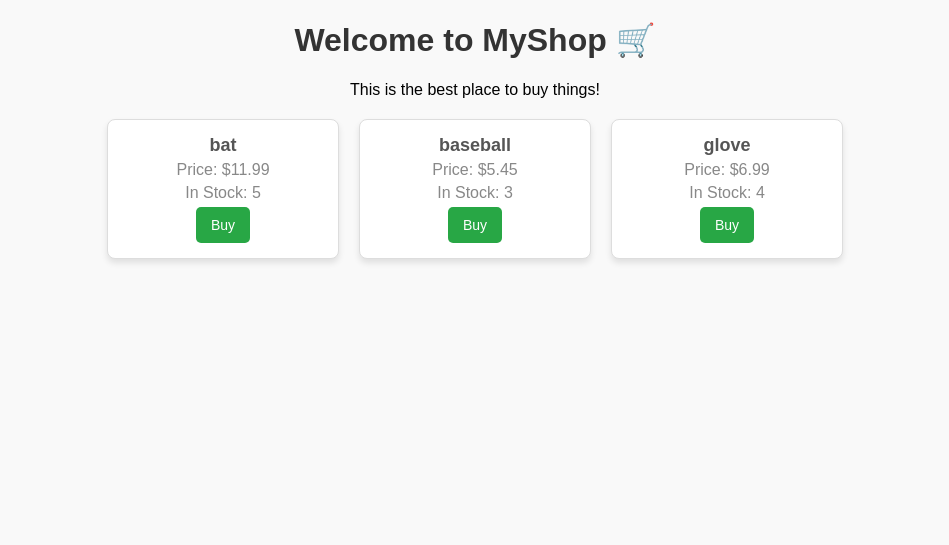
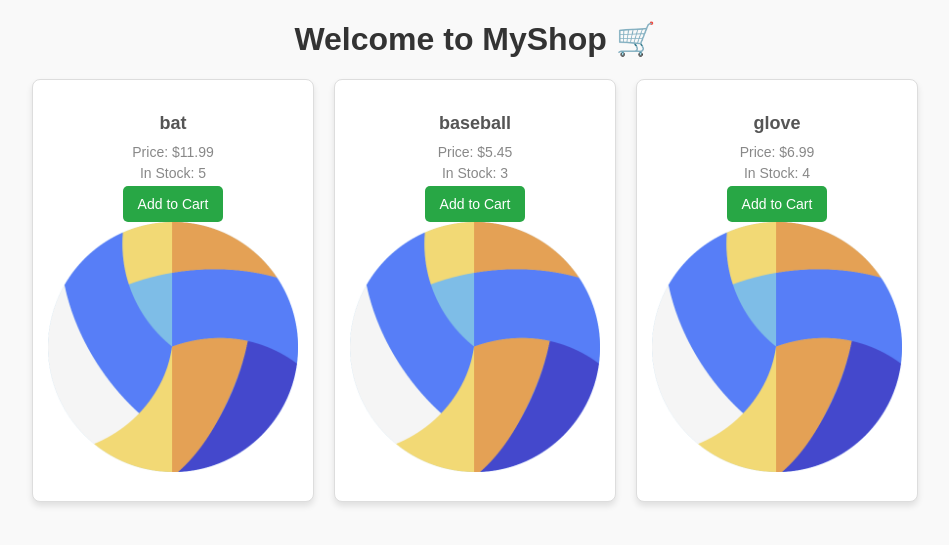
Before and after one commit to noahtorious91/sports_fanatic, a Django app: page / in a window 1280 px wide. Shown: the top 545 px of the page, without its empty margins (165-1114 px from the left). Run offline with Django 5.2, Linux system fonts and the light colour scheme; data comes from the database, SQL or seed files in the repository; both versions use the stored data as it was after the commit.

Commit message:
got product images mvp up

```diff
--- a/myproject/myproject/settings.py
+++ b/myproject/myproject/settings.py
@@ -121,3 +121,7 @@ STATIC_URL = 'static/'
 # https://docs.djangoproject.com/en/5.2/ref/settings/#default-auto-field
 
 DEFAULT_AUTO_FIELD = 'django.db.models.BigAutoField'
+
+# Media files settings
+MEDIA_URL = '/media/'
+MEDIA_ROOT = BASE_DIR / 'media'
--- a/myproject/store/models.py
+++ b/myproject/store/models.py
@@ -12,6 +12,8 @@ class Product(models.Model):
     name = models.CharField(max_length=255)
     price = models.DecimalField(max_digits=10, decimal_places=2)
     stock = models.PositiveIntegerField(default=10)
+    image = models.ImageField(upload_to='products/', blank=True, null=True)
+    description = models.TextField(blank=True)
 
     def __str__(self):
         return self.name
--- /dev/null
+++ b/myproject/store/static/store/home.css
@@ -0,0 +1,55 @@
+body {
+    font-family: Arial, sans-serif;
+    margin: 0;
+    padding: 0;
+    background-color: #f9f9f9;
+}
+h1 {
+    text-align: center;
+    color: #333;
+    margin-top: 20px;
+}
+.products {
+    display: flex;
+    flex-wrap: wrap;
+    justify-content: center;
+    gap: 20px;
+    margin: 20px;
+}
+.product {
+    background: #fff;
+    border: 1px solid #ddd;
+    border-radius: 8px;
+    box-shadow: 0 4px 6px rgba(0, 0, 0, 0.1);
+    padding: 15px;
+    width: 250px;
+    text-align: center;
+}
+.product img {
+    max-width: 100%;
+    height: auto;
+    border-radius: 8px;
+    margin-bottom: 10px;
+}
+.product h3 {
+    font-size: 18px;
+    color: #555;
+    margin-bottom: 10px;
+}
+.product p {
+    font-size: 14px;
+    color: #888;
+    margin: 5px 0;
+}
+.product button {
+    background-color: #28a745;
+    color: white;
+    border: none;
+    border-radius: 5px;
+    padding: 10px 15px;
+    cursor: pointer;
+    font-size: 14px;
+}
+.product button:hover {
+    background-color: #218838;
+}
--- a/myproject/store/templates/store/home.html
+++ b/myproject/store/templates/store/home.html
@@ -1,61 +1,13 @@
+{% load static %}
 <!DOCTYPE html>
 <html lang="en">
 <head>
     <meta charset="UTF-8">
     <title>Home - MyShop</title>
-    <style>
-        body {
-            font-family: Arial, sans-serif;
-            text-align: center;
-            background-color: #f9f9f9;
-            margin: 0;
-            padding: 0;
-        }
-        h1 {
-            color: #333;
-        }
-        .products {
-            display: flex;
-            justify-content: center;
-            flex-wrap: wrap;
-            gap: 20px;
-            margin-top: 20px;
-        }
-        .product {
-            background: #fff;
-            border: 1px solid #ddd;
-            border-radius: 8px;
-            padding: 15px;
-            width: 200px;
-            box-shadow: 0 4px 6px rgba(0, 0, 0, 0.1);
-        }
-        .product h3 {
-            margin: 0;
-            font-size: 18px;
-            color: #555;
-        }
-        .product p {
-            margin: 5px 0;
-            color: #888;
-        }
-        .product button {
-            background-color: #28a745;
-            color: white;
-            border: none;
-            border-radius: 5px;
-            padding: 10px 15px;
-            cursor: pointer;
-            font-size: 14px;
-        }
-        .product button:hover {
-            background-color: #218838;
-        }
-    </style>
+    <link rel="stylesheet" href="{% static 'store/home.css' %}">
 </head>
 <body>
     <h1>Welcome to MyShop 🛒</h1>
-    <p>This is the best place to buy things!</p>
-
     <div class="products">
         {% for product in random_products %}
             <div class="product">
@@ -63,14 +15,28 @@
                 <p>Price: ${{ product.price }}</p>
                 {% if product.stock %}
                     <p>In Stock: {{ product.stock }}</p>
+                    <!-- Add to Cart button if stock is available -->
+                    <button onclick="addToCart('{{ product.id }}')">Add to Cart</button>
                 {% else %}
-                    <p>Out of Stock</p>
+                    <p style="color: red;">Out of Stock</p>
                 {% endif %}
-                {% if product.stock %}
-                    <button onclick="alert('You have added {{ product.name }} to your cart!')">Buy</button>
+                {% if product.description %}
+                    <p>Description: {{ product.description }}</p>
+                {% endif %}
+                {% if product.image %}
+                    <img src="{{ product.image.url }}" alt="{{ product.name }}">
+                {% else %}
+                    <img src="{% static 'store/default-product.png' %}" alt="Default Product">
                 {% endif %}
             </div>
         {% endfor %}
     </div>
+
+    <script>
+        function addToCart(productId) {
+            alert(`Product ${productId} has been added to your cart!`);
+            // You can replace this alert with an AJAX request to add the product to the cart
+        }
+    </script>
 </body>
 </html>
--- a/myproject/store/templates/store/product_list.html
+++ b/myproject/store/templates/store/product_list.html
@@ -1,8 +1,11 @@
+{% load static %}
 <!DOCTYPE html>
 <html lang="en">
 <head>
     <meta charset="UTF-8">
     <title>Products</title>
+    <link rel="stylesheet" href="{% static 'store/main.css' %}">
+
 </head>
 <body>
     <h1>Products</h1>
--- a/myproject/store/urls.py
+++ b/myproject/store/urls.py
@@ -1,10 +1,11 @@
 from django.contrib import admin
 from django.urls import path, include
 from store import views
+from django.conf import settings
+from django.conf.urls.static import static
 
 urlpatterns = [
     path('admin/', admin.site.urls),
     path('', views.home, name='home'),
     path('products/', views.product_list, name='product_list'),
-
-]
+] + static(settings.MEDIA_URL, document_root=settings.MEDIA_ROOT)  # Append the list correctly
```
Also changed, not shown: myproject/store/templates/store/attribution.html (added, +13 -0 lines), myproject/db.sqlite3, myproject/media/products/bowling.png (added), myproject/media/products/figure-skating.png (added), myproject/media/products/helmet.png (added), myproject/media/products/ice-hockey.png (added), myproject/media/products/kimono.png (added), myproject/media/products/ping-pong.png (added), myproject/media/products/sneakers.png (added), myproject/media/products/soccer.png (added), myproject/media/products/socks.png (added), myproject/store/migrations/0002_product_description_product_image.py (added), myproject/store/static/store/default-product.png (added).
